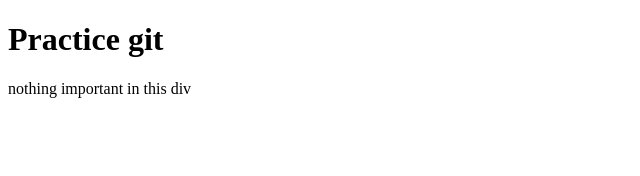
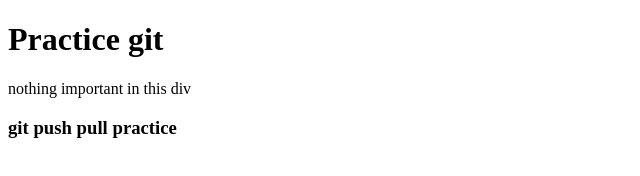
Before and after one commit to NRLudwig/new-repo, a plain HTML site: page index.html in a window 1280 px wide. Shown: the whole page, without its empty margins (0-640 px from the left). Drawn offline with Linux system fonts and the light colour scheme.

Commit message:
added article

```diff
--- a/index.html
+++ b/index.html
@@ -8,5 +8,8 @@
             <div>
                 <p>nothing important in this div</p>
             </div>
+            <article>
+                <h3>git push pull practice</h3>
+            </article>
         </main>
     </html>
```
